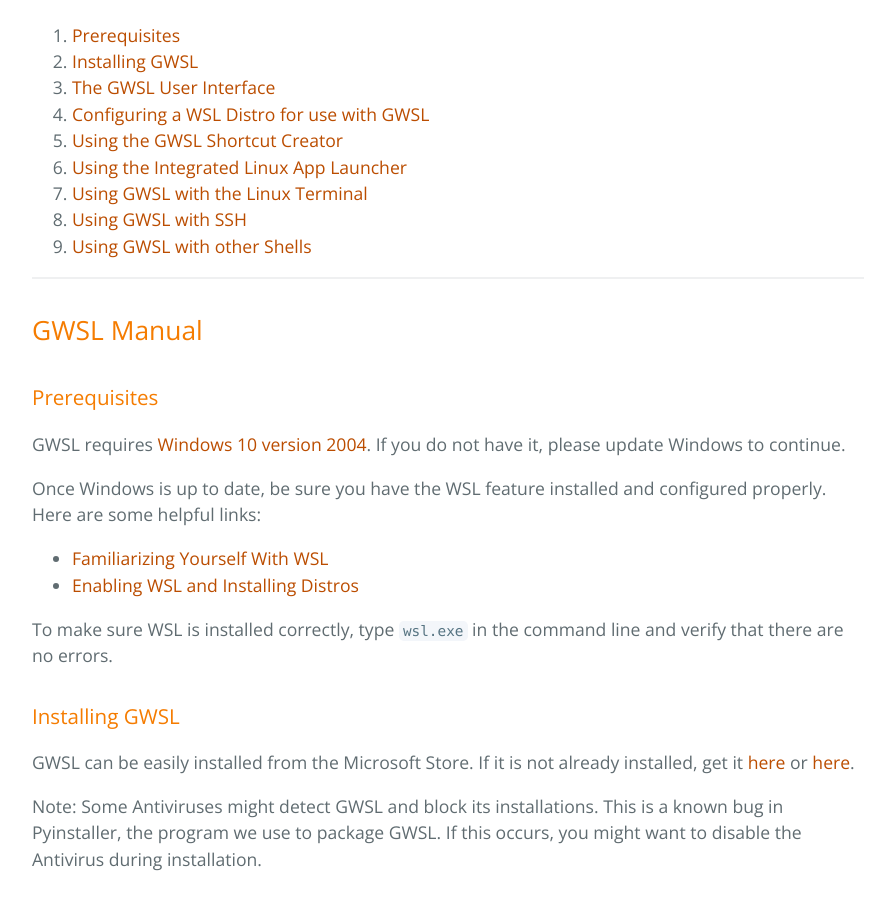
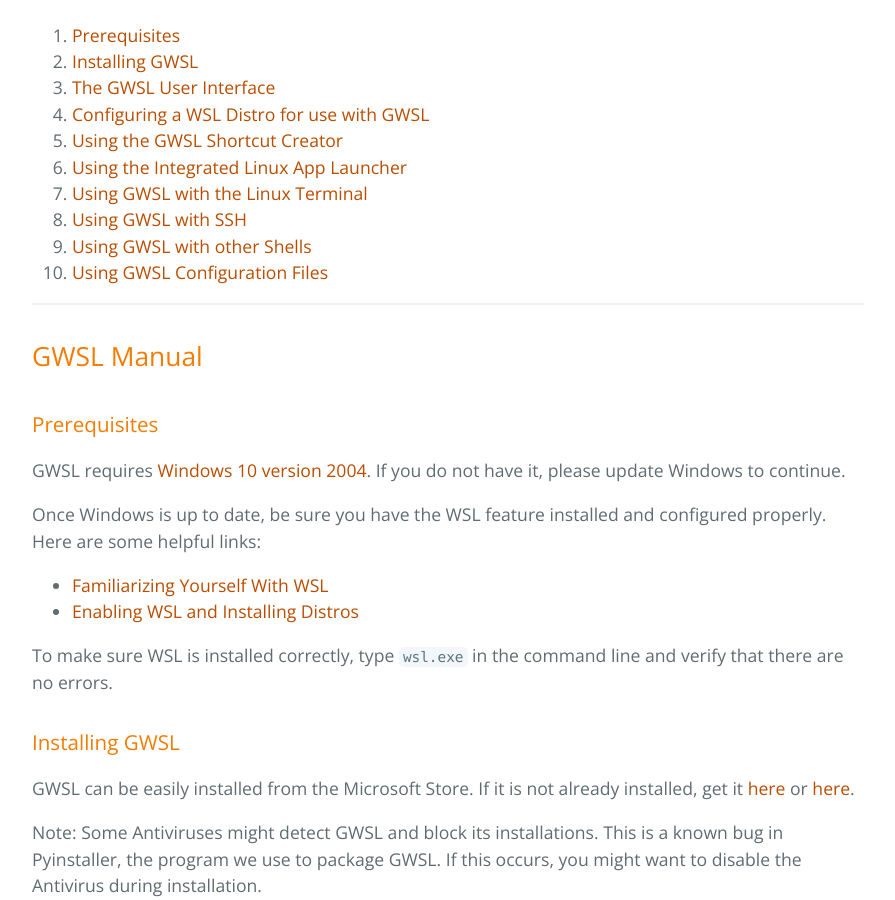
Before and after one commit to Opticos/gwsl, a Jekyll site: the page built from tutorials/manual.md, in a window 1280 px wide and 900 px high, scrolled down 402 px. Shown: the whole window, without its empty margins (192-1087 px from the left). Built offline with Jekyll 4.4.1, drawn with Linux system fonts in a browser that asks for light colours; the repository's description, which GitHub fills in, is left out; some of the changed text lies outside the part shown.

Commit message:
Update manual.md

```diff
--- a/tutorials/manual.md
+++ b/tutorials/manual.md
@@ -13,6 +13,7 @@ permalink: /tutorials/manual.html
 7.  [Using GWSL with the Linux Terminal](#using-gwsl-with-the-linux-terminal)
 8.  [Using GWSL with SSH](#using-gwsl-with-ssh)
 9.  [Using GWSL with other Shells](#using-gwsl-with-other-shells)
+10.  [Using GWSL Configuration Files](#using-gwsl-configuration-files)
 
 ***
 
@@ -79,3 +80,5 @@ Auto-exporting does not work if Fish is the default shell but you can use this s
     set -e ipconfig_exec
 ``
 Add this to the end of `config.fish` and you should be good to go!
+
+### Using GWSL Configuration Files ###
```
